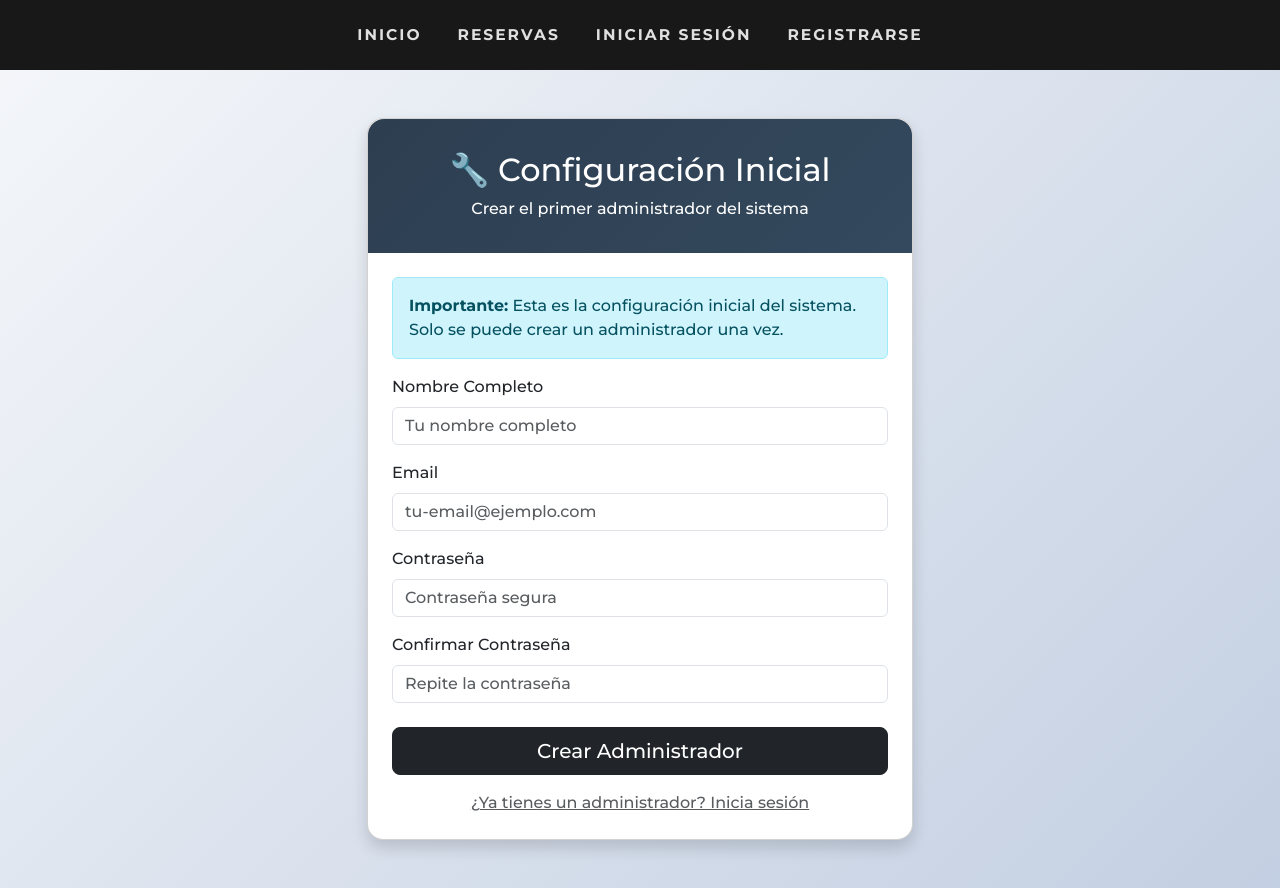
After one commit to Paulelien/restaurante-patagonia, a Flask app: page /admin/setup in a window 1280 px wide. The commit adds this page. Run offline with Flask 3, Linux system fonts and the light colour scheme; data that the repository does not hold is empty.

Commit message:
Migración completa del sistema de administración - Usuarios individuales en lugar de contraseña global

```diff
--- a/app.py
+++ b/app.py
@@ -35,7 +35,8 @@ login_manager = LoginManager()
 login_manager.init_app(app)
 login_manager.login_view = 'login'
 
-ADMIN_PASSWORD = 'admin123'
+# Eliminamos la contraseña global de admin
+# ADMIN_PASSWORD = 'admin123'  # Ya no se usa
 
 @login_manager.user_loader
 def load_user(user_id):
@@ -44,8 +45,10 @@ def load_user(user_id):
 def admin_required(f):
     @wraps(f)
     def decorated_function(*args, **kwargs):
-        if not request.cookies.get('admin_logged_in'):
-            return redirect(url_for('admin_login'))
+        # Verificar que el usuario esté autenticado y sea administrador
+        if not current_user.is_authenticated or not current_user.is_admin:
+            flash('Acceso denegado. Se requieren privilegios de administrador.')
+            return redirect(url_for('login'))
         return f(*args, **kwargs)
     return decorated_function
 
@@ -286,14 +289,30 @@ def reservas():
 
 @app.route('/admin/login', methods=['GET', 'POST'])
 def admin_login():
+    # Verificar si existe algún administrador
+    admin_existente = Usuario.query.filter_by(is_admin=True).first()
+    if not admin_existente:
+        # Si no hay administradores, redirigir a la configuración inicial
+        return redirect(url_for('setup_admin'))
+
     if request.method == 'POST':
+        email = request.form['email']
         password = request.form['password']
-        if password == ADMIN_PASSWORD:
-            resp = redirect(url_for('admin'))
-            resp.set_cookie('admin_logged_in', 'true')
-            return resp
+
+        # Buscar usuario por email
+        usuario = Usuario.query.filter_by(email=email).first()
+
+        if usuario and check_password_hash(usuario.password_hash, password):
+            if usuario.is_admin:
+                login_user(usuario)
+                flash(f'¡Bienvenido, administrador {usuario.nombre}!')
+                return redirect(url_for('admin'))
+            else:
+                flash('Acceso denegado. No tienes privilegios de administrador.')
+                return redirect(url_for('admin_login'))
         else:
-            flash('Contraseña incorrecta')
+            flash('Email o contraseña incorrectos')
+
     return render_template('admin_login.html')
 
 @app.route('/admin')
@@ -397,18 +416,56 @@ def quitar_admin(usuario_id):
     flash(f'Privilegios de administrador removidos de {usuario.nombre}')
     return redirect(url_for('admin'))
 
+@app.route('/admin/setup', methods=['GET', 'POST'])
+def setup_admin():
+    """Ruta para crear el primer administrador del sistema"""
+    # Verificar si ya existe algún administrador
+    admin_existente = Usuario.query.filter_by(is_admin=True).first()
+    if admin_existente:
+        flash('Ya existe un administrador en el sistema')
+        return redirect(url_for('admin_login'))
+
+    if request.method == 'POST':
+        email = request.form['email']
+        password = request.form['password']
+        password_confirmar = request.form['password_confirmar']
+        nombre = request.form['nombre']
+
+        # Verificar que las contraseñas coincidan
+        if password != password_confirmar:
+            flash('Las contraseñas no coinciden')
+            return redirect(url_for('setup_admin'))
+
+        # Verificar que el email no esté en uso
+        if Usuario.query.filter_by(email=email).first():
+            flash('Este email ya está registrado')
+            return redirect(url_for('setup_admin'))
+
+        # Crear el administrador
+        admin = Usuario(
+            email=email,
+            password_hash=generate_password_hash(password),
+            nombre=nombre,
+            is_admin=True
+        )
+        db.session.add(admin)
+        db.session.commit()
+
+        flash('Administrador creado exitosamente. Ya puedes iniciar sesión.')
+        return redirect(url_for('admin_login'))
+
+    return render_template('setup_admin.html')
+
 @app.route('/admin/cambiar_password', methods=['GET', 'POST'])
 @admin_required
 def cambiar_password_admin():
-    global ADMIN_PASSWORD
-
     if request.method == 'POST':
         password_actual = request.form['password_actual']
         password_nueva = request.form['password_nueva']
         password_confirmar = request.form['password_confirmar']
 
-        # Verificar contraseña actual
-        if password_actual != ADMIN_PASSWORD:
+        # Verificar contraseña actual del usuario administrador
+        if not check_password_hash(current_user.password_hash, password_actual):
             flash('Contraseña actual incorrecta')
             return redirect(url_for('cambiar_password_admin'))
 
@@ -422,8 +479,9 @@ def cambiar_password_admin():
             flash('La contraseña nueva no puede estar vacía')
             return redirect(url_for('cambiar_password_admin'))
 
-        # Cambiar la contraseña global
-        ADMIN_PASSWORD = password_nueva
+        # Cambiar la contraseña del usuario administrador actual
+        current_user.password_hash = generate_password_hash(password_nueva)
+        db.session.commit()
 
         flash('Contraseña de administrador actualizada exitosamente')
         return redirect(url_for('admin'))
--- a/templates/reservas.html
+++ b/templates/reservas.html
@@ -461,9 +461,10 @@
                                    value="{{ current_user.nombre if current_user.is_authenticated else '' }}">
                         </div>
                         <div class="mb-3">
-                            <label class="form-label">Email</label>
-                            <input type="email" name="email" class="form-control" placeholder="Tu email (opcional)"
+                            <label class="form-label">Email <span class="text-danger">*</span></label>
+                            <input type="email" name="email" class="form-control" required placeholder="Tu email (necesario para confirmación)"
                                    value="{{ current_user.email if current_user.is_authenticated else '' }}">
+                            <small class="text-muted">Necesitamos tu email para enviarte la confirmación de la reserva</small>
                         </div>
                         <div class="mb-3">
                             <label class="form-label">Teléfono</label>
--- /dev/null
+++ b/templates/setup_admin.html
@@ -0,0 +1,138 @@
+<!DOCTYPE html>
+<html lang="es">
+<head>
+    <meta charset="UTF-8">
+    <title>Configuración de Administrador - Patagonia</title>
+    <meta name="viewport" content="width=device-width, initial-scale=1">
+    <link href="https://cdn.jsdelivr.net/npm/bootstrap@5.3.2/dist/css/bootstrap.min.css" rel="stylesheet">
+    <link href="https://fonts.googleapis.com/css2?family=Montserrat:wght@500;700&display=swap" rel="stylesheet">
+    <style>
+        body {
+            font-family: 'Montserrat', sans-serif;
+            background: linear-gradient(135deg, #f5f7fa 0%, #c3cfe2 100%);
+            min-height: 100vh;
+        }
+        .custom-navbar {
+            background: #181818 !important;
+            box-shadow: none;
+            border: none;
+            min-height: 70px;
+        }
+
+        .navbar-buttons-container {
+            display: flex;
+            align-items: center;
+            gap: 32px;
+            flex-wrap: wrap;
+            justify-content: center;
+        }
+        .nav-link-minimal {
+            color: #e0e0e0;
+            background: none;
+            border: none;
+            font-size: 0.97rem;
+            font-weight: 700;
+            text-transform: uppercase;
+            letter-spacing: 2px;
+            text-decoration: none;
+            padding: 0 2px;
+            transition: color 0.2s, font-weight 0.2s;
+            position: relative;
+        }
+        .nav-link-minimal.active,
+        .nav-link-minimal:focus,
+        .nav-link-minimal:hover {
+            color: #fff;
+            font-weight: 900;
+        }
+        .nav-link-minimal.active::after {
+            content: '';
+            display: block;
+            margin: 0 auto;
+            width: 60%;
+            border-bottom: 2px solid #fff;
+            margin-top: 2px;
+        }
+        .card {
+            border-radius: 1rem;
+        }
+        .setup-header {
+            background: linear-gradient(135deg, #2d3e50, #34495e);
+            color: white;
+            padding: 2rem;
+            border-radius: 1rem 1rem 0 0;
+            text-align: center;
+        }
+    </style>
+</head>
+<body>
+    <!-- Navbar -->
+    <nav class="navbar navbar-expand-lg navbar-dark custom-navbar">
+        <div class="container">
+            <div class="mx-auto w-100 d-flex justify-content-center">
+                <div class="navbar-buttons-container">
+                    <a href="/" class="nav-link-minimal">INICIO</a>
+                    <a href="/reservas" class="nav-link-minimal">RESERVAS</a>
+                    <a href="/login" class="nav-link-minimal">INICIAR SESIÓN</a>
+                    <a href="/registro" class="nav-link-minimal">REGISTRARSE</a>
+                </div>
+            </div>
+        </div>
+    </nav>
+
+    <div class="container my-5">
+        <div class="row justify-content-center">
+            <div class="col-md-6">
+                <div class="card shadow">
+                    <div class="setup-header">
+                        <h2 class="mb-2">🔧 Configuración Inicial</h2>
+                        <p class="mb-0">Crear el primer administrador del sistema</p>
+                    </div>
+                    <div class="card-body p-4">
+                        <div class="alert alert-info">
+                            <strong>Importante:</strong> Esta es la configuración inicial del sistema.
+                            Solo se puede crear un administrador una vez.
+                        </div>
+
+                        {% with messages = get_flashed_messages() %}
+                            {% if messages %}
+                                {% for message in messages %}
+                                    <div class="alert alert-danger">{{ message }}</div>
+                                {% endfor %}
+                            {% endif %}
+                        {% endwith %}
+
+                        <form method="post">
+                            <div class="mb-3">
+                                <label class="form-label">Nombre Completo</label>
+                                <input type="text" name="nombre" class="form-control" required placeholder="Tu nombre completo">
+                            </div>
+                            <div class="mb-3">
+                                <label class="form-label">Email</label>
+                                <input type="email" name="email" class="form-control" required placeholder="tu-email@ejemplo.com">
+                            </div>
+                            <div class="mb-3">
+                                <label class="form-label">Contraseña</label>
+                                <input type="password" name="password" class="form-control" required placeholder="Contraseña segura">
+                            </div>
+                            <div class="mb-4">
+                                <label class="form-label">Confirmar Contraseña</label>
+                                <input type="password" name="password_confirmar" class="form-control" required placeholder="Repite la contraseña">
+                            </div>
+                            <div class="d-grid">
+                                <button type="submit" class="btn btn-dark btn-lg">Crear Administrador</button>
+                            </div>
+                        </form>
+
+                        <div class="text-center mt-3">
+                            <a href="/admin/login" class="text-muted">¿Ya tienes un administrador? Inicia sesión</a>
+                        </div>
+                    </div>
+                </div>
+            </div>
+        </div>
+    </div>
+
+    <script src="https://cdn.jsdelivr.net/npm/bootstrap@5.3.2/dist/js/bootstrap.bundle.min.js"></script>
+</body>
+</html>
```
Also changed, not shown: migrate_admin.py (added, +84 -0 lines), templates/admin.html (+12 -5 lines), templates/admin_login.html (+8 -0 lines), README_MIGRACION_ADMIN.md (added), 1 other file.
